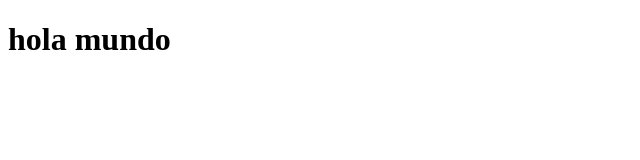
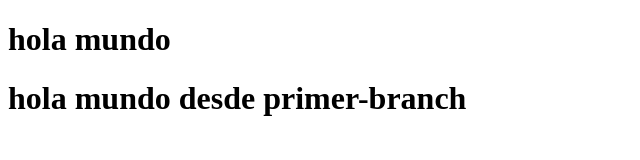
Before and after one commit to NoeAvila26/git-class, a plain HTML site: page index.html in a window 1280 px wide. Shown: the whole page, without its empty margins (0-640 px from the left). Drawn offline with Linux system fonts and the light colour scheme.

Commit message:
primer commit primer branch

```diff
--- a/index.html
+++ b/index.html
@@ -7,5 +7,6 @@
 </head>
 <body>
     <h1>hola mundo</h1>
+    <h1>hola mundo desde primer-branch</h1>
 </body>
 </html>
```
